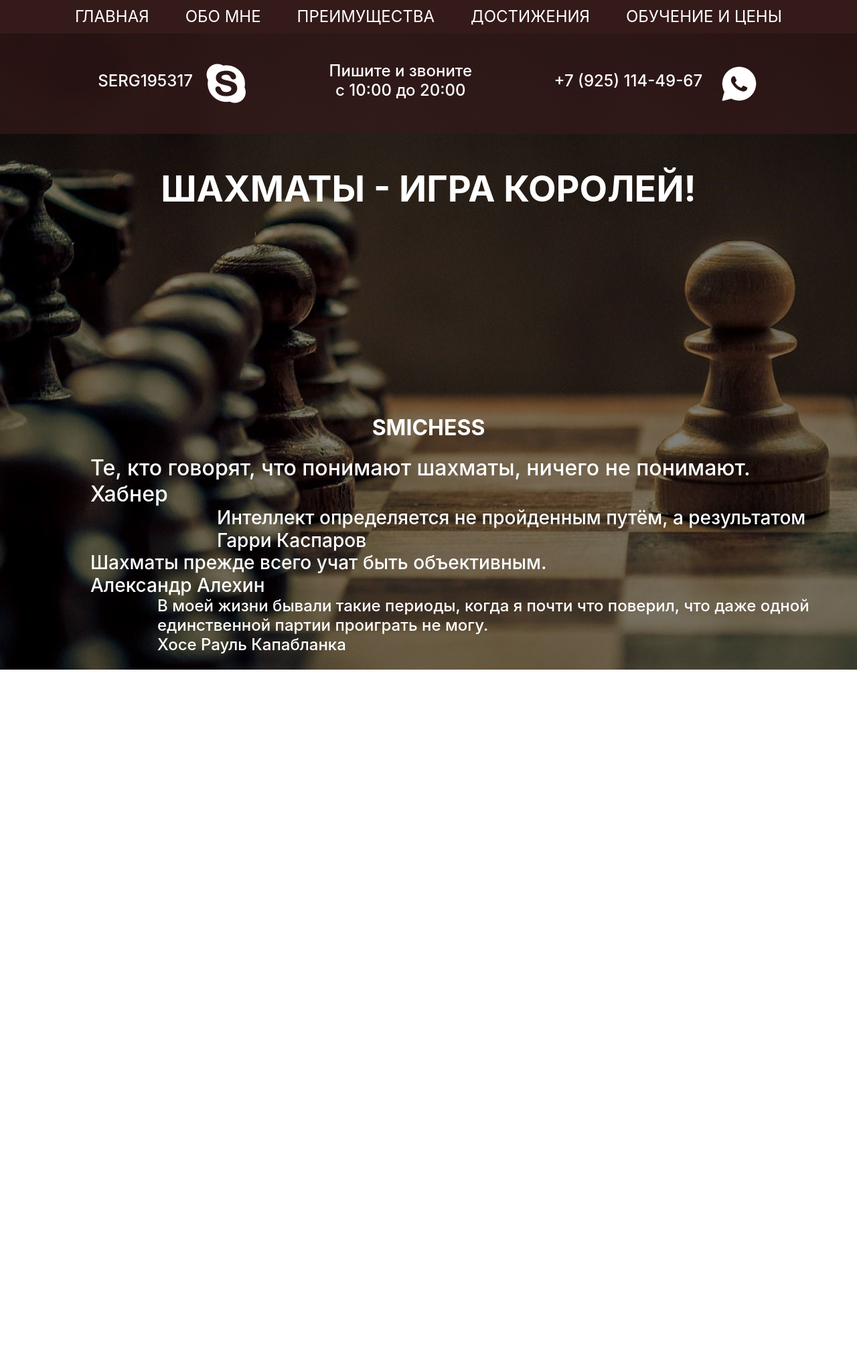
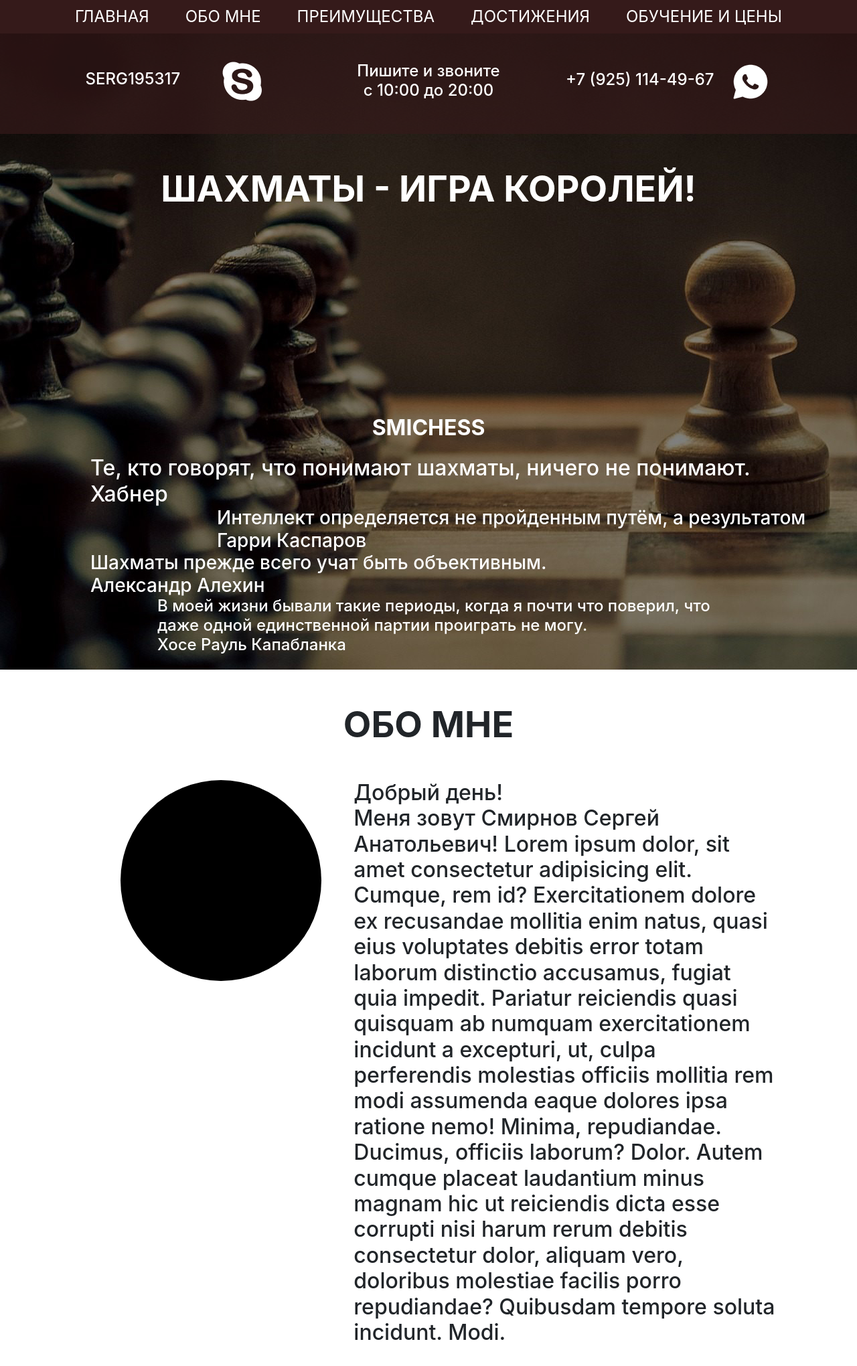
Before and after one commit to Rostislav1985/smichess, a plain HTML site: page index.html in a window 1280 px wide. Shown: the top 2040 px of the page at 67% size. Before the commit the page ends 1700 px from the top, so only its background shows below. Drawn offline with nearby package versions, Linux system fonts and the light colour scheme.

Commit message:
04062021

```diff
--- a/Sass/_general.sass
+++ b/Sass/_general.sass
@@ -9,14 +9,16 @@ header
     position: fixed
     width: 100%
     top: 0px
-
+    z-index: 100
 nav
+    width: 100%
     height: 50px
     background-color: $primary_color
     display: flex
     align-items: center
     justify-content: center
 .header_menu
+    margin: 0 auto
     width: 100%
     padding-left: 0px
     margin-bottom: 0px
@@ -31,6 +33,7 @@ nav
             :hover
                 text-decoration: none
 .subheader
+    width: 100%
     height: 150px
     background-color: $primary_color_alpha
     z-index: 999
@@ -67,7 +70,7 @@ nav
             font-weight: 500
 
 .aboutchess
-    height: 950px
+    min-height: 950px
     width: 100%
     background: url(../img/bg/chess_main_bg.jpg) no-repeat center
     position: relative
@@ -128,6 +131,29 @@ nav
         font-weight: 500
 
 .aboutme
+    &_title
+        text-align: center
+        margin-top: 50px
+        text-transform: uppercase
+        font-weight: 700
+        font-size: 54px
+        margin-bottom: 50px
+    &_photo
+        width: 300px
+        height: 300px
+        background-color: #000000
+        border-radius: 50%
+
+.advantages
+    min-height: 900px
     width: 100%
-    display: block
-    height: 700px
+
+
+.achievements
+    min-height: 1200px
+    width: 100%
+
+.termsandprices
+    width: 100%
+    height: 1050px
+    background: url(../img/bg/chess_footer_bg.jpg) no-repeat center
--- a/index.html
+++ b/index.html
@@ -19,7 +19,7 @@
 
     <header>
         <nav>
-        <div class="container">
+<div class="container">
             <ul class="header_menu">
                 <li class="header_menu_item"><a href="#" class="header_menu_item_a">Главная</a></li>
                 <li class="header_menu_item"><a href="#" class="header_menu_item_a">обо мне</a></li>
@@ -27,43 +27,65 @@
                 <li class="header_menu_item"><a href="#" class="header_menu_item_a">достижения</a></li>
                 <li class="header_menu_item"><a href="#" class="header_menu_item_a">обучение и цены</a></li>
             </ul>
-        </div>
+</div>
         </nav>
 
         <div class="subheader">
             <div class="container">
-                <div class="subheader_wrapper">
+<!--                 <div class="subheader_wrapper"> -->
+                    <div class="row">
+                        <div class="col-xl-4 col-md-12">
+
                     <div class="subheader_left">
                     <h2 class="subheader_left_text">serg195317</h2>
                     <a href="skype:serg195317?chat" class="subheader_left_skype"><img src="icons/skype logo.png" alt="skype"></a>
+                    </div>
+                </div>
 
-                    </div>
+                <div class="col-xl-4 col-md-12">
+
                     <div class="subheader_middle">
                     <h2 class="subheader_middle_text">Пишите и звоните <br> с 10:00 до 20:00</h2>
                     </div>
+                </div>
+                <div class="col-xl-4 col-md-12">
                     <div class="subheader_right">
                         <a href="tel: +79257114967" class="subheader_right_phone">+7 (925) 114-49-67</a>
-                        <a href="https://wa.me/89257114967" class="subheader_right_whatsapp"><img src="icons/whatsapp_icon.png" alt="whatsapp"></a>
+                        <a href="https://wa.me/79257114967" class="subheader_right_whatsapp"><img src="icons/whatsapp_icon.png" alt="whatsapp"></a>
                     </div>
-
                 </div>
+                </div>
+<!--                 </div> -->
             </div>
-        </div>
     </header>
 
     <section class="aboutchess">
-        <div class="container">
+<div class="container">
     <h2 class="aboutchess_title">Шахматы - игра королей!</h2>
     <h2 class="aboutchess_smichess_logo">smichess</h2>
     <h2 class="aboutchess_habner">Те, кто говорят, что понимают шахматы, ничего не понимают. <br>Хабнер</h2>
     <h2 class="aboutchess_kasparov">Интеллект определяется не пройденным путём, а результатом <br>Гарри Каспаров</h2>
     <h2 class="aboutchess_Alehin">Шахматы прежде всего учат быть объективным.<br>Александр Алехин</h2>
-    <h2 class="aboutchess_Kapablanca">В моей жизни бывали такие периоды, когда я почти что поверил, что даже одной единственной партии проиграть не могу.<br>Хосе Рауль Капабланка</h2>
+    <h2 class="aboutchess_Kapablanca">В моей жизни бывали такие периоды, когда я почти что поверил, что <br> даже одной единственной партии проиграть не могу.<br>Хосе Рауль Капабланка</h2>
 </div>
 </section>
 
     <section class="aboutme">
-
+<div class="container">
+    <div class="row">
+<div class="col-xl-12 col-md-12">
+        <h2 class="aboutme_title">обо мне</h2>
+    </div>
+    <div class="col-xl-3 offset-xl-1 col-md-12">
+            <div class="aboutme_photo"></div>
+    </div>
+    <div class="col-xl-7 col-md-12">
+            <h2 class="aboutme_text">Добрый день!<br>Меня зовут Смирнов Сергей Анатольевич! Lorem ipsum dolor, sit amet consectetur adipisicing elit. Cumque, rem id? Exercitationem dolore ex recusandae mollitia enim natus, quasi eius voluptates debitis error totam laborum distinctio accusamus, fugiat quia impedit.
+        Pariatur reiciendis quasi quisquam ab numquam exercitationem incidunt a excepturi, ut, culpa perferendis molestias officiis mollitia rem modi assumenda eaque dolores ipsa ratione nemo! Minima, repudiandae. Ducimus, officiis laborum? Dolor.
+        Autem cumque placeat laudantium minus magnam hic ut reiciendis dicta esse corrupti nisi harum rerum debitis consectetur dolor, aliquam vero, doloribus molestiae facilis porro repudiandae? Quibusdam tempore soluta incidunt. Modi.</h2>
+    </div>
+     </div>
+</div>
     </section>
 
     <section class="advantages">
```
Also changed, not shown: css/style.css, img/bg/chess_footer_bg.jpg (added), 3 other files.
